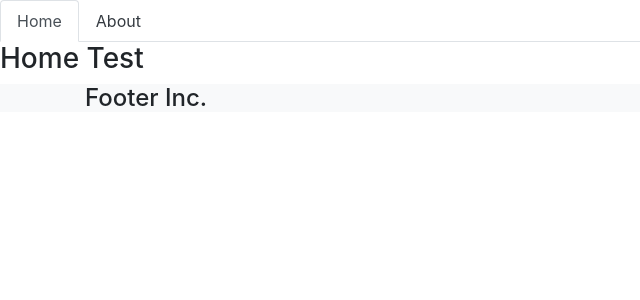
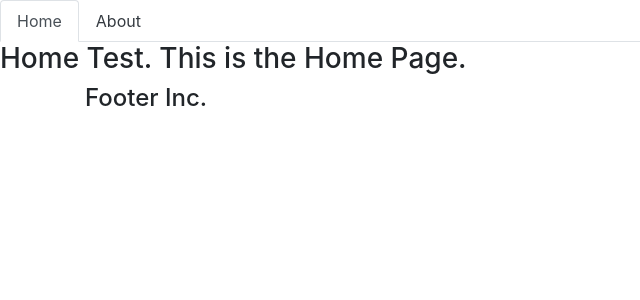
Before and after one commit to jcdoran33/news-app, a React (Create React App) app: page / in a window 1280 px wide. Shown: the top 300 px of the page, without its empty margins (0-640 px from the left). Built offline with nearby package versions, Linux system fonts and the light colour scheme.

Commit message:
filler/test text in home and about pages

```diff
--- a/src/components/Footer.js
+++ b/src/components/Footer.js
@@ -2,7 +2,7 @@ import React from 'react';
 
 function Footer() {
     return (
-        <footer className="footer bg-light">
+        <footer className="footer">
             <div className="container">
                 <h4>Footer Inc.</h4>
             </div>
--- a/src/components/pages/About.js
+++ b/src/components/pages/About.js
@@ -0,0 +1,11 @@
+import React from 'react';
+
+//add any content for about page - filler for now
+
+function About() {
+    return(
+        <h3>This is the About Page.</h3>
+    );
+};
+
+export default About;
--- a/src/components/pages/Home.js
+++ b/src/components/pages/Home.js
@@ -6,6 +6,6 @@ import Article from '../Article';
 export default function Home(props) {
     return (
         //use a .map here on props.articles.map (article => ...) to create a <Article /> for each article in the ArticlesObjs
-        <h3>Home Test</h3>
+        <h3>Home Test. This is the Home Page.</h3>
     );
 };
```
